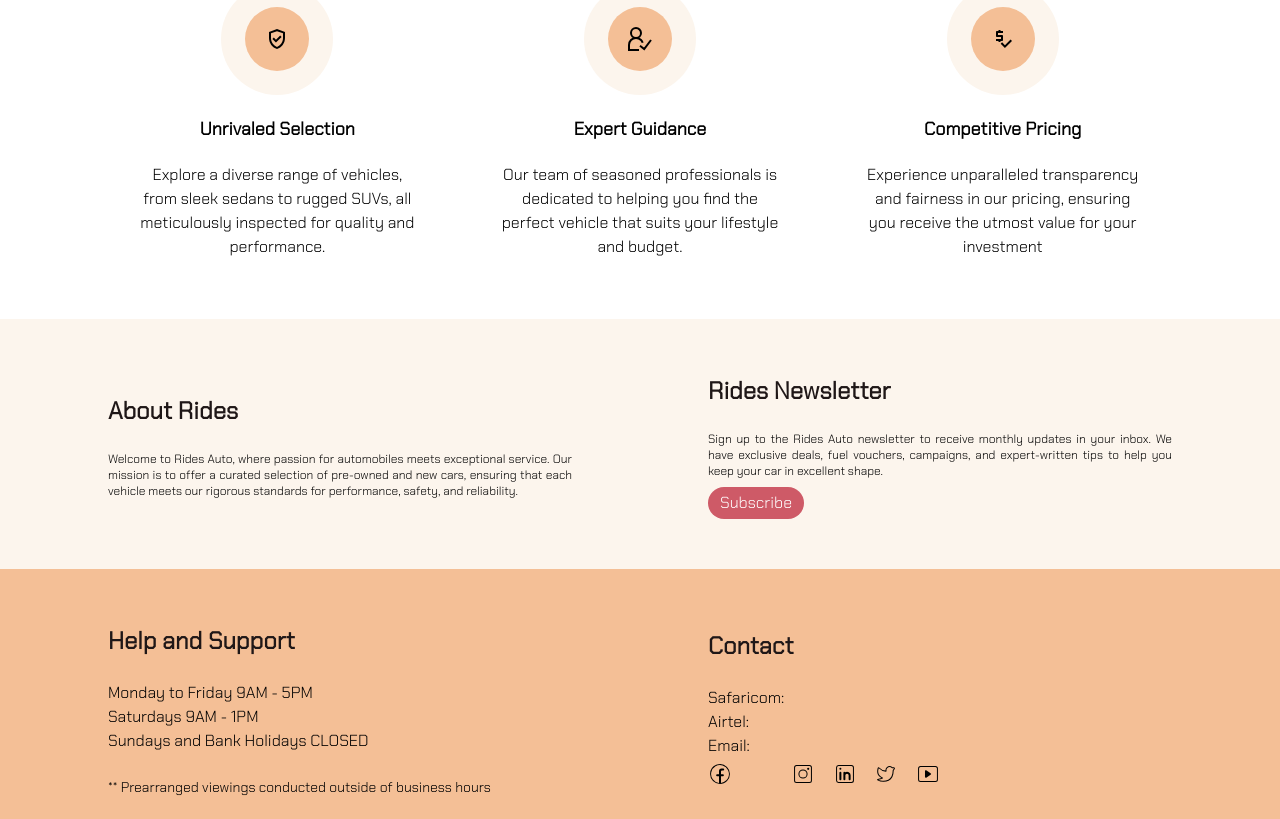
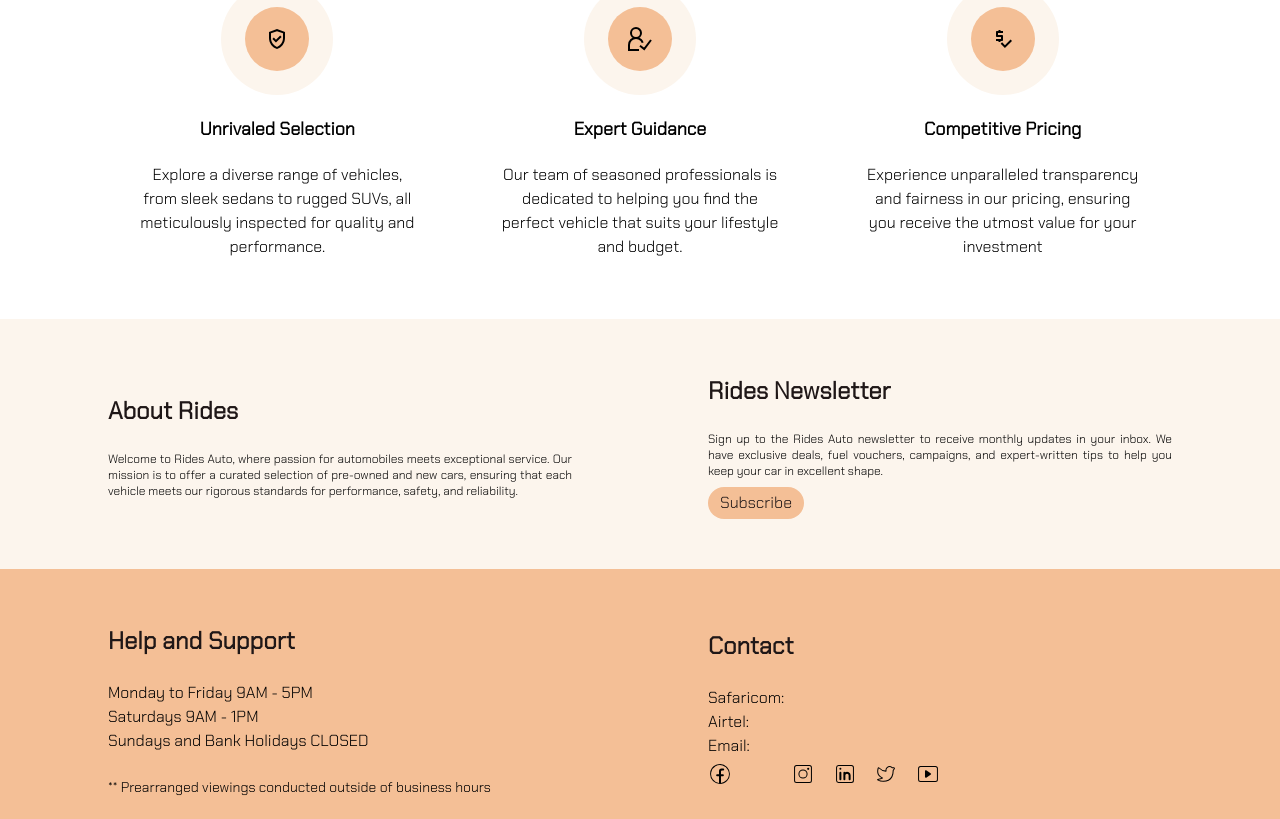
Before and after one commit to JosephMumo/Dealership, a React (Vite) app in the folder ridesAuto/: page / in a window 1280 px wide. Shown: the part 891-1710 px from the top of the page. Built offline with nearby package versions, Linux system fonts and the light colour scheme; no server answers; some icons are missing.

Commit message:
footer update

```diff
--- a/ridesAuto/src/components/Footer.jsx
+++ b/ridesAuto/src/components/Footer.jsx
@@ -22,7 +22,7 @@ const Footer = () => {
                     Sign up to the Rides Auto newsletter to receive monthly updates in your inbox. We have exclusive deals,
                     fuel vouchers, campaigns, and expert-written tips to help you keep your car in excellent shape.
                 </p>
-                <button className='bg-primary rounded-full p-1 px-3 text-white mt-2'>Subscribe</button>
+                <button className='bg-secondary rounded-full p-1 px-3 text-basic mt-2'>Subscribe</button>
             </section>
         </div>
         <div className='bg-secondary p-7 md:p-10 grid grid-cols-1 md:grid-cols-2 place-items-center md:h-[250px]'>
--- a/ridesAuto/src/components/Navbar.jsx
+++ b/ridesAuto/src/components/Navbar.jsx
@@ -56,7 +56,7 @@ function Navbar() {
             </div>
         </div>
         { menu &&
-            <div className='bg-white max-h-screen relative md:hidden p-3 space-y-10'>
+            <div className='bg-white max-h-screen relative md:hidden p-3 space-y-10 overflow-y-hidden'>
                 <section className='flex flex-row space-x-1'>
                     <div className='w-1/2 h-64 p-1 rounded-md'>
                         <h4 className='font-bold'>Rides Cars</h4>
```
